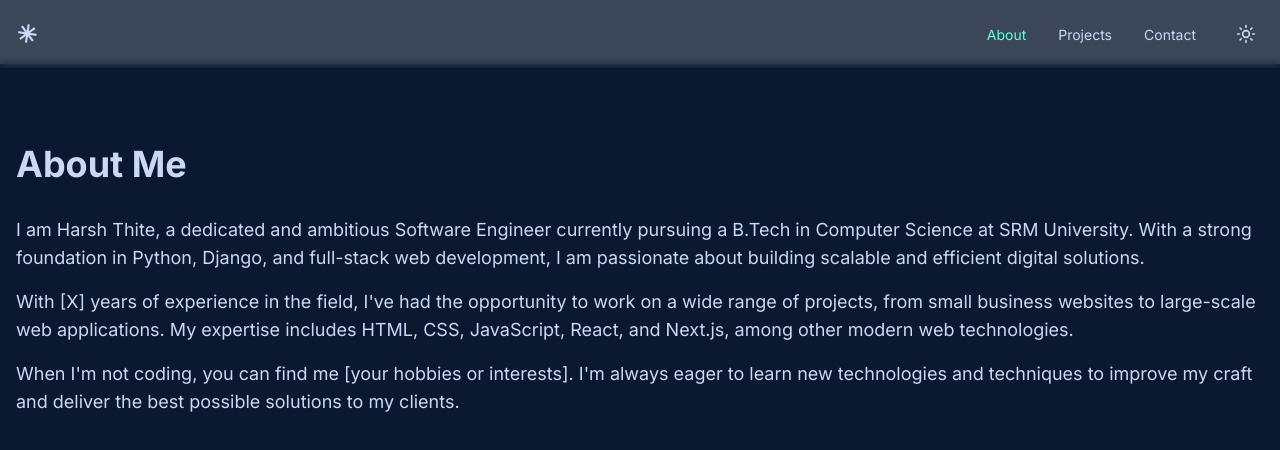
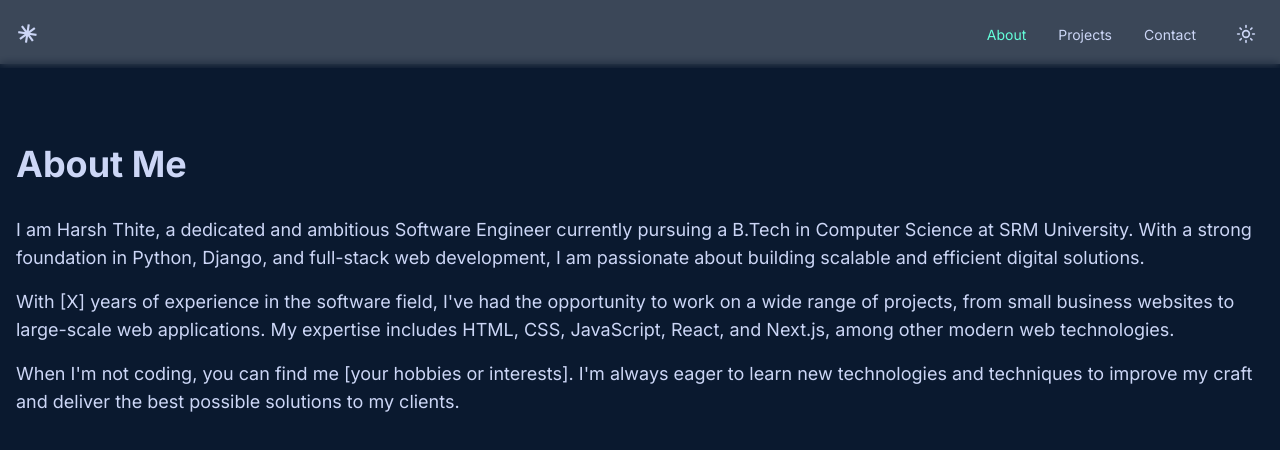
Before and after one commit to harsh-thite/Portfolio, a Next.js app: page /about in a window 1280 px wide. Shown: the top 450 px of the page. Built offline with nearby package versions, Linux system fonts and the light colour scheme.

Commit message:
Some commits

```diff
--- a/app/about/page.tsx
+++ b/app/about/page.tsx
@@ -13,10 +13,11 @@ export default function About() {
           digital solutions.
         </p>
         <p className="text-lg mb-4">
-          With [X] years of experience in the field, I've had the opportunity to
-          work on a wide range of projects, from small business websites to
-          large-scale web applications. My expertise includes HTML, CSS,
-          JavaScript, React, and Next.js, among other modern web technologies.
+          With [X] years of experience in the software field, I've had the
+          opportunity to work on a wide range of projects, from small business
+          websites to large-scale web applications. My expertise includes HTML,
+          CSS, JavaScript, React, and Next.js, among other modern web
+          technologies.
         </p>
         <p className="text-lg">
           When I'm not coding, you can find me [your hobbies or interests]. I'm
```
